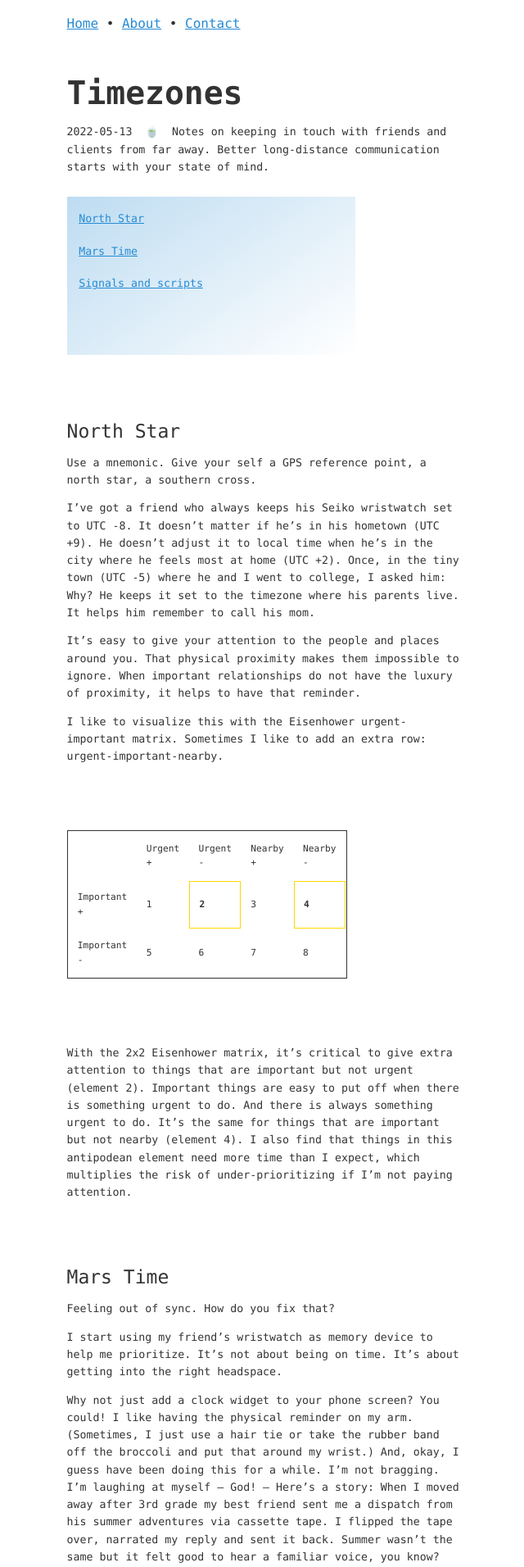
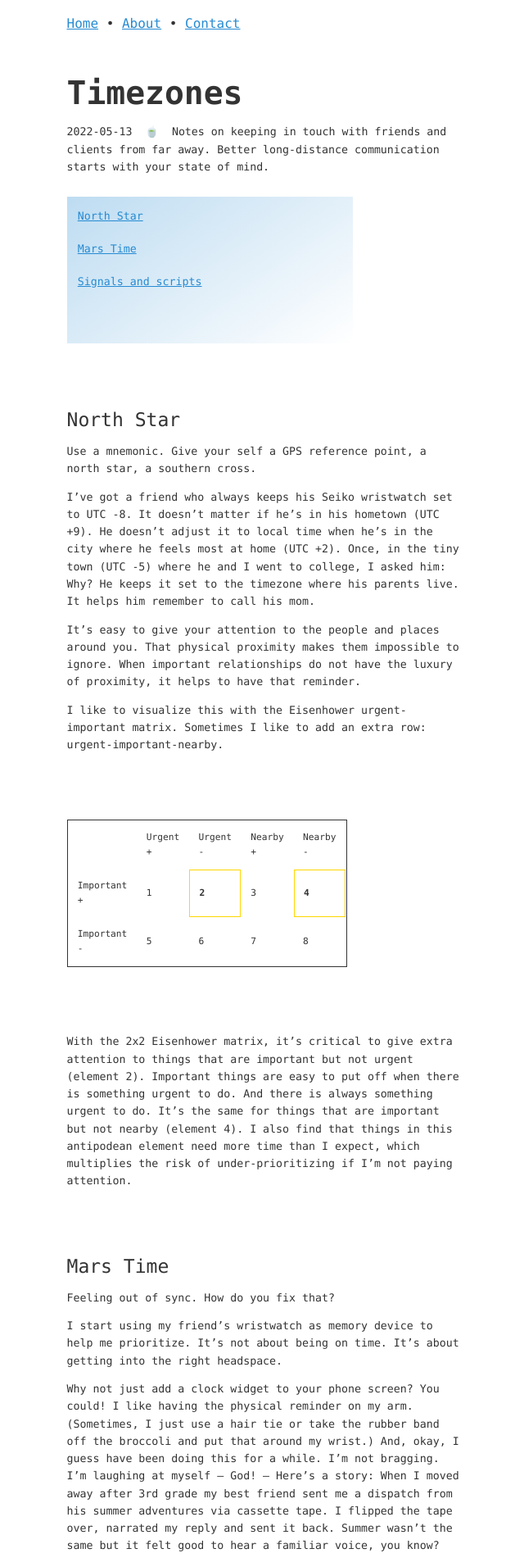
Before and after one commit to zachmccabe/zachmccabe.github.io, a Jekyll site: the page built from _travel/timezones.md, in a window 1280 px wide. Shown: the top 1912 px of the page at 82% size, without its empty margins (253-893 px from the left). Built offline with Jekyll 4.4.1, drawn with Linux system fonts in a browser that asks for light colours.

Commit message:
Update kao-midnite-13.css

```diff
--- a/assets/kao-midnite-13.css
+++ b/assets/kao-midnite-13.css
@@ -38,6 +38,7 @@
 }
 
 main {
+  font-size: var(--fs-083);
   text-align: left;
   margin: 0;
   padding: 0 0 0 1rem;
@@ -45,9 +46,8 @@
 
 footer {
   font-size: var(--fs-070);
-color: #666;
+  color: #666;
 }
-
 
 
 
@@ -262,7 +262,7 @@
 
 table {
   border-collapse: collapse;
-  margin: 5rem 0;
+  margin: 5rem 0.1rem 5rem 0;
   padding: 0;
   width: 100%;
   max-width: 21rem;
```
